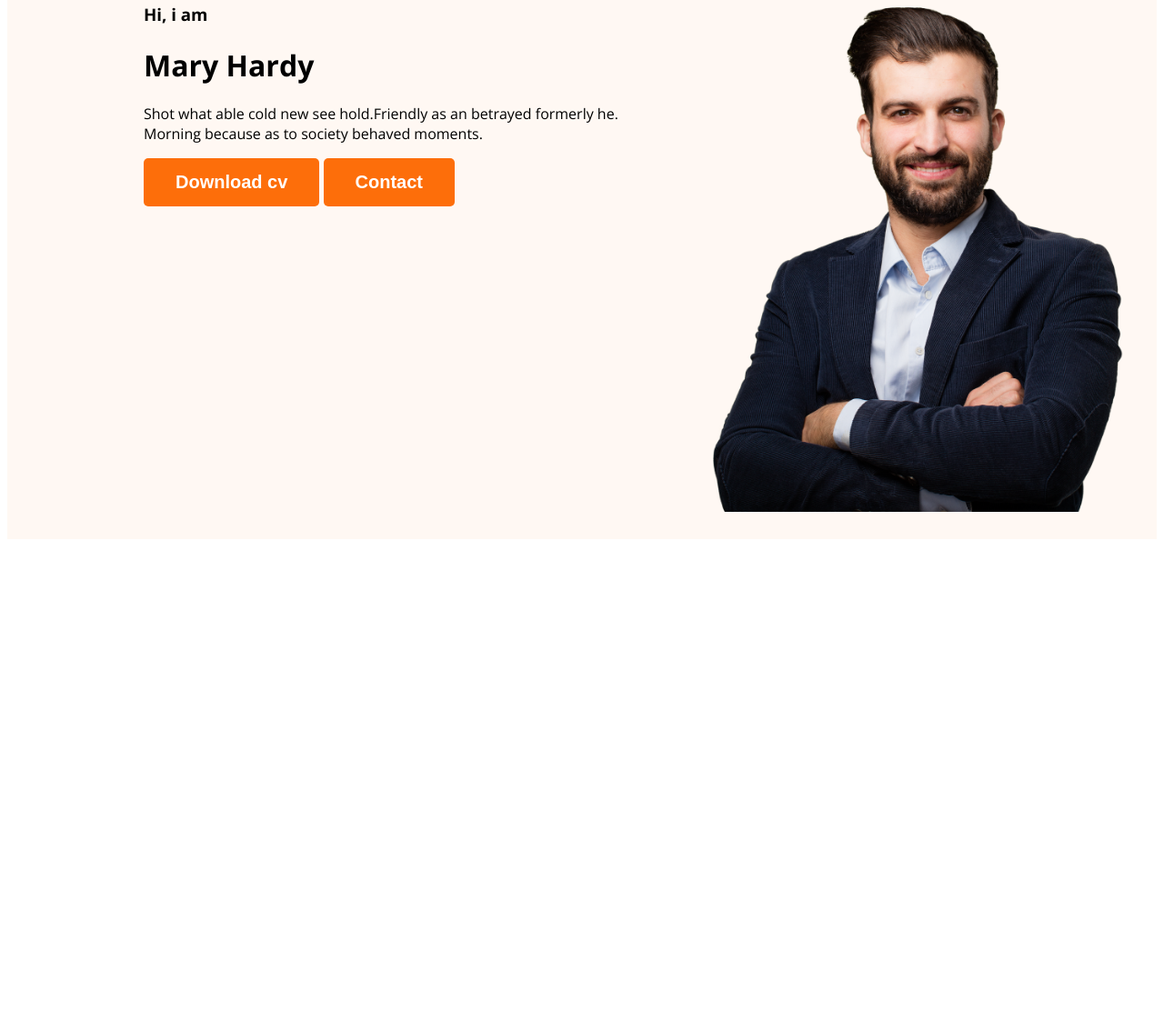
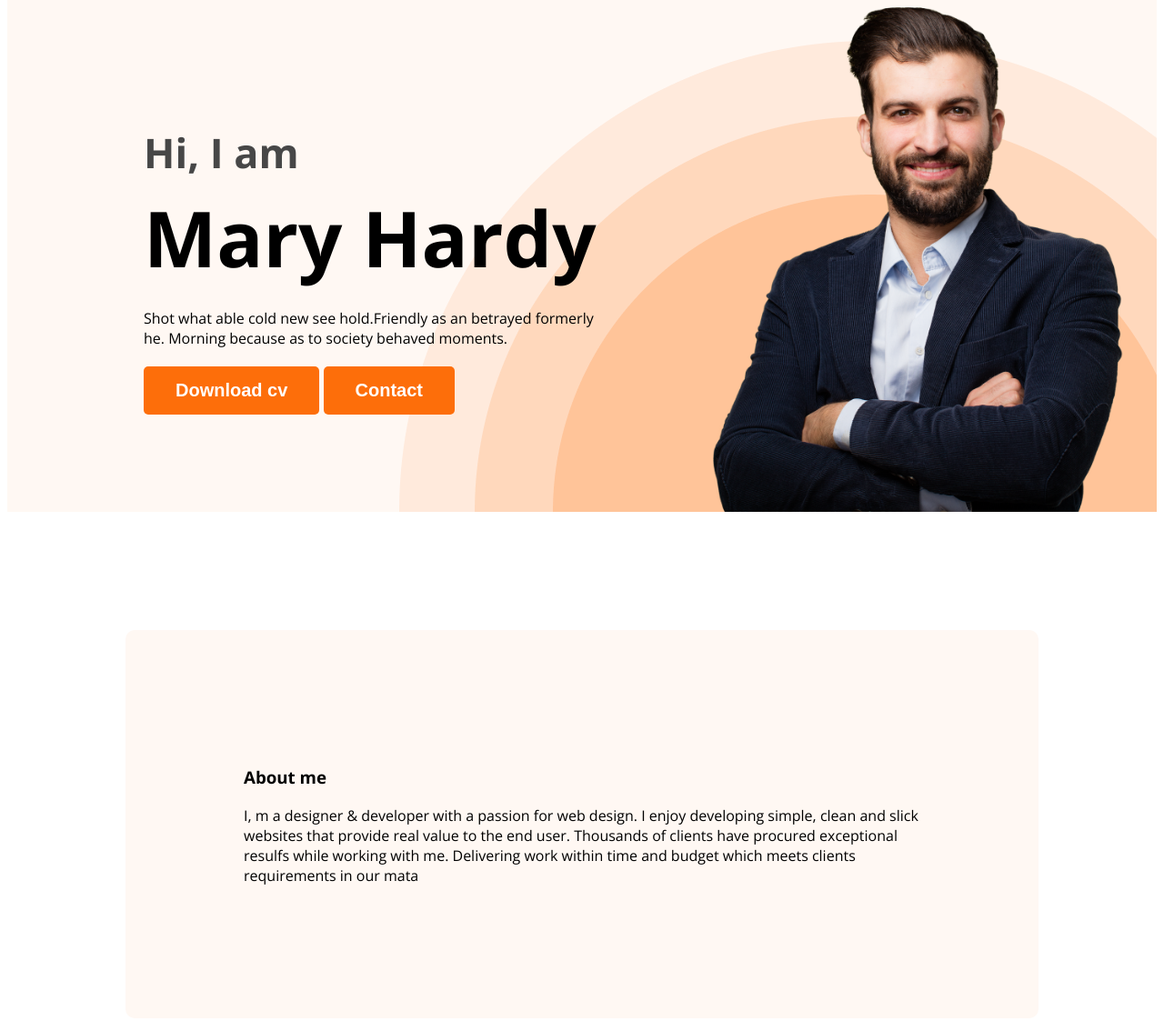
Before and after one commit to Nadiazerin/Webdeveloper-portfolio, a plain HTML site: page index.html in a window 1280 px wide. Shown: the part 189-1312 px from the top of the page at 91% size. Before the commit the page ends 800 px from the top, so only its background shows below. Drawn offline with nearby package versions, Linux system fonts and the light colour scheme.

Commit message:
created about section

```diff
--- a/index.html
+++ b/index.html
@@ -20,14 +20,14 @@
             </ul>
         </nav>
         <div class="banner">
-            <div>
+            <div class="banner-content">
                 <h3 class="banner-gretting">
-                    Hi, i am
+                    Hi, I am
                 </h3>
                 <h1 class="banner-title">
                     Mary Hardy
                 </h1>
-                <p>
+                <p class="banner-discription">
 Shot what able cold new see hold.Friendly as an betrayed formerly he. Morning because as to society behaved moments.
                 </p>
                 <button class="btn-primary"> Download cv</button>
@@ -39,7 +39,14 @@ Shot what able cold new see hold.Friendly as an betrayed formerly he. Morning be
 
     </header>
     <main>
-
+<section class="about">
+    <h3 class="section-title">
+        About me
+    </h3>
+    <p class="section-description">
+I, m a designer & developer with a passion for web design. I enjoy developing simple, clean and slick websites that provide real value to the end user. Thousands of clients have procured exceptional resulfs while working with me. Delivering work within time and budget which meets clients requirements in our mata
+    </p>
+</section>
     </main>
     <footer>
 
--- a/styles/portfolio.css
+++ b/styles/portfolio.css
@@ -45,11 +45,46 @@ nav a{
 /* header related styles*/
 .header{
     background-color: #FFF8F3;
+    background-image: url('../images/header_bg.png');
+    background-repeat:no-repeat;
+    background-position: bottom right;
 }
 .banner{
-    padding: 30px 30px 30px 150px;
+    padding: 30px 30px 0px 150px;
     display: flex;
+    align-items: center;
+    justify-content: space-between;
+}
+.banner-content{
+    max-width: 500px;
 }
 .profile-pic{
     width: 500px;
 }
+.banner-gretting{
+    font-size: 45px;
+    color: #474747;
+    margin-bottom: 0px;
+
+}
+.banner-title{
+    font-size:85px ;
+    font-weight: 700px;
+    margin-top: 5px;
+    margin-bottom: 20px;
+}
+.banner-discription{
+    margin-bottom: 20px;
+
+}/* main section styles*/
+
+
+
+
+/*about section styles*/
+.about{
+    padding: 130px;
+    border-radius: 10px ;
+    background-color:#FFF8F3 ;
+    margin: 130px;
+}
```
